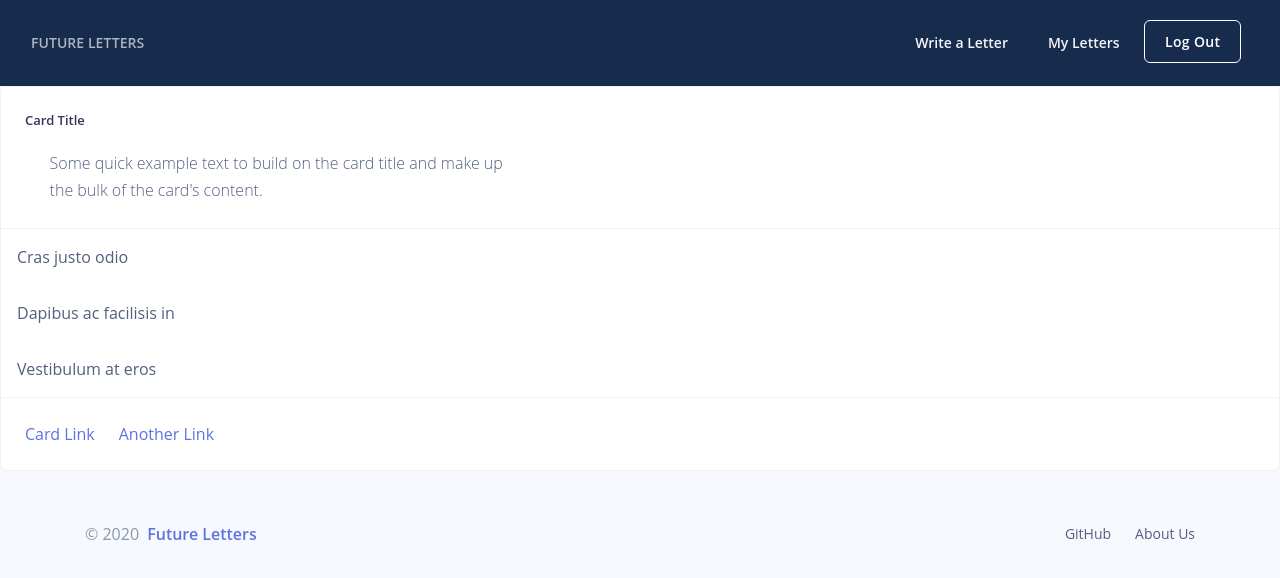
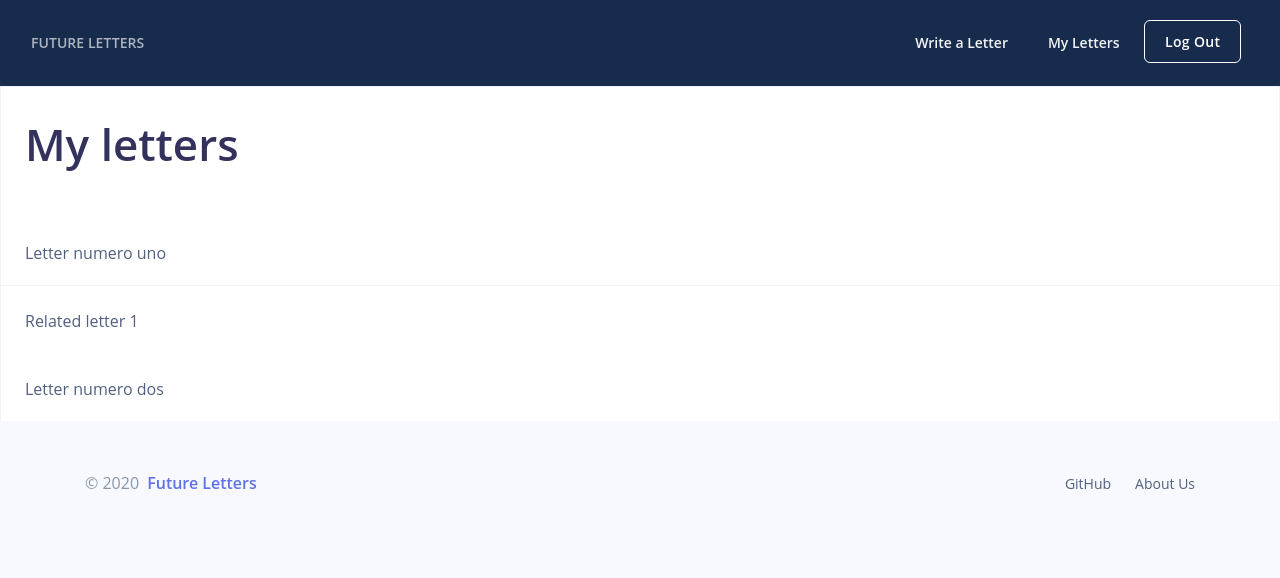
Before and after one commit to liu-caro/future-letters-frontend, a React (Create React App) app: page /my-letters in a window 1280 px wide. Shown: the top 578 px of the page. Built offline with nearby package versions, Linux system fonts and the light colour scheme; no server answers.

Commit message:
letters ahhhhhh

```diff
--- a/src/components/letters.js
+++ b/src/components/letters.js
@@ -1,6 +1,6 @@
 import React from "react";
 import '../css/general.css';
-import {Card, ListGroup, ListGroupItem} from 'react-bootstrap';
+import {Card, Button, Accordion, AccordionCollapse, AccordianToggle, ListGroupItem} from 'react-bootstrap';
 
 class Letters extends React.Component {
     constructor(props) {
@@ -13,24 +13,25 @@ class Letters extends React.Component {
 
     render() {
         return (
+            <Accordion defaultActiveKey="0">
             <Card className="letter-card">
                 <Card.Body>
-                    <Card.Title>Card Title</Card.Title>
-                    <Card.Text>
-                        Some quick example text to build on the card title and make up the bulk of
-                        the card's content.
-                    </Card.Text>
+                    <Card.Title className="display-2"> My letters</Card.Title>
                 </Card.Body>
-                <ListGroup className="list-group-flush">
-                    <ListGroupItem>Cras justo odio</ListGroupItem>
-                    <ListGroupItem>Dapibus ac facilisis in</ListGroupItem>
-                    <ListGroupItem>Vestibulum at eros</ListGroupItem>
-                </ListGroup>
-                <Card.Body>
-                    <Card.Link href="#">Card Link</Card.Link>
-                    <Card.Link href="#">Another Link</Card.Link>
-                </Card.Body>
+                <Accordion.Toggle as={Card.Header} eventKey="0">
+                    Letter numero uno
+                    </Accordion.Toggle>
+                     <Accordion.Collapse eventKey="0">
+                          <Card.Body>Related letter 1</Card.Body>
+                           </Accordion.Collapse>
+                           <Accordion.Toggle as={Card.Header} eventKey="1">
+                    Letter numero dos
+                    </Accordion.Toggle>
+                     <Accordion.Collapse eventKey="1">
+                          <Card.Body>Related letter 1</Card.Body>
+                           </Accordion.Collapse>
             </Card>
+            </Accordion>
         );
     }
 }
```
